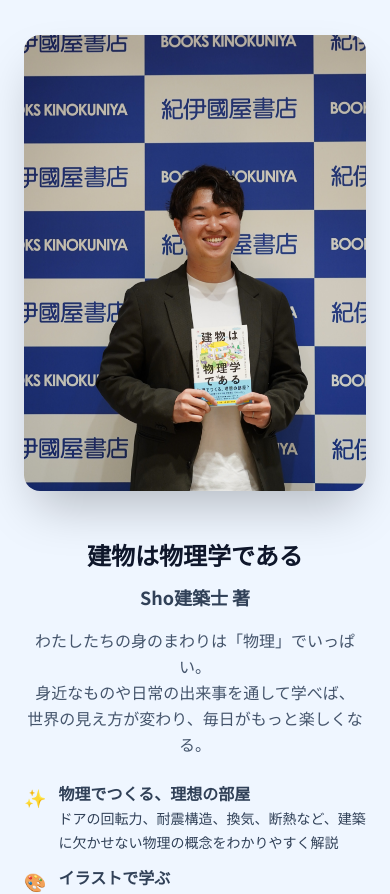
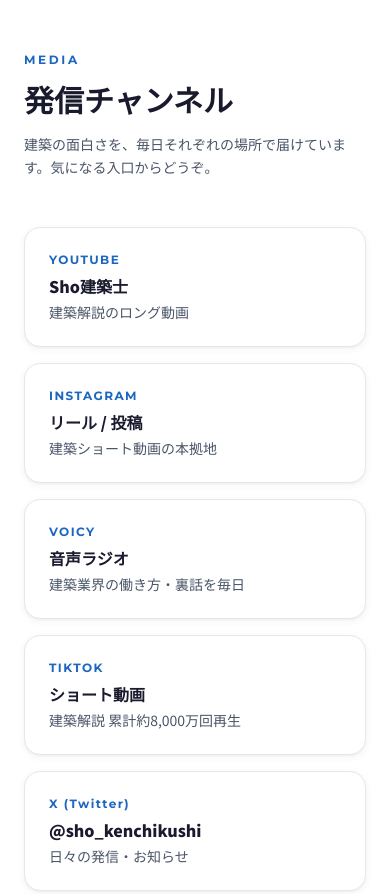
Before and after one commit to shonakamura345-creator/atapworks-ec, a Next.js app: page / in a window 390 px wide. Shown: the part 6740-7634 px from the top of the page. Built offline with nearby package versions, Linux system fonts and the light colour scheme; no server answers.

Commit message:
MEDIAセクション追加・SEO更新・既存セクションのデザイン統一

```diff
--- a/app/components/Header.tsx
+++ b/app/components/Header.tsx
@@ -70,6 +70,13 @@
             className="text-sm font-medium text-slate-700 hover:text-slate-900 cursor-pointer"
           >
             ABOUT
+          </a>
+          <a
+            href="#media"
+            onClick={(e) => handleAnchorClick(e, "#media")}
+            className="text-sm font-medium text-slate-700 hover:text-slate-900 cursor-pointer"
+          >
+            MEDIA
           </a>
           <a
             href="#news"
@@ -208,6 +215,13 @@
               ABOUT
             </a>
             <a
+              href="#media"
+              onClick={(e) => handleAnchorClick(e, "#media")}
+              className="py-3 text-sm font-medium text-slate-700 hover:text-slate-900 cursor-pointer"
+            >
+              MEDIA
+            </a>
+            <a
               href="#news"
               onClick={(e) => handleAnchorClick(e, "#news")}
               className="py-3 text-sm font-medium text-slate-700 hover:text-slate-900 cursor-pointer"
--- /dev/null
+++ b/app/components/MediaSection.tsx
@@ -0,0 +1,79 @@
+// 発信チャンネルのハブ
+const channels = [
+  {
+    label: "YOUTUBE",
+    name: "Sho建築士",
+    note: "建築解説のロング動画",
+    url: "https://www.youtube.com/@sho_kenchikushi",
+  },
+  {
+    label: "INSTAGRAM",
+    name: "リール / 投稿",
+    note: "建築ショート動画の本拠地",
+    url: "https://www.instagram.com/sho_kenchikushi/",
+  },
+  {
+    label: "VOICY",
+    name: "音声ラジオ",
+    note: "建築業界の働き方・裏話を毎日",
+    url: "https://voicy.jp/channel/3464",
+  },
+  {
+    label: "TIKTOK",
+    name: "ショート動画",
+    note: "建築解説 累計約8,000万回再生",
+    url: "https://www.tiktok.com/@kenchikushi_sho",
+  },
+  {
+    label: "X (Twitter)",
+    name: "@sho_kenchikushi",
+    note: "日々の発信・お知らせ",
+    url: "https://x.com/sho_kenchikushi",
+  },
+  {
+    label: "公式LINE",
+    name: "最新情報を受け取る",
+    note: "イベント・近くの開催を通知",
+    url: "https://lin.ee/nnqRfjX",
+  },
+];
+
+export default function MediaSection() {
+  return (
+    <section id="media" className="bg-surface py-24">
+      <div className="mx-auto max-w-6xl px-6">
+        <div className="mb-12 md:flex md:items-end md:justify-between md:gap-6">
+          <div>
+            <div className="eyebrow">MEDIA</div>
+            <h2 className="font-head mt-3 text-3xl font-bold text-ink md:text-4xl">
+              発信チャンネル
+            </h2>
+          </div>
+          <p className="mt-4 max-w-md text-sm leading-relaxed text-ink-sub md:mt-0">
+            建築の面白さを、毎日それぞれの場所で届けています。気になる入口からどうぞ。
+          </p>
+        </div>
+
+        <div className="grid gap-4 sm:grid-cols-2 lg:grid-cols-3">
+          {channels.map((c) => (
+            <a
+              key={c.label}
+              href={c.url}
+              target="_blank"
+              rel="noopener noreferrer"
+              className="group flex flex-col rounded-2xl border-soft bg-surface p-6 shadow-soft transition-all hover:-translate-y-0.5 hover:shadow-soft-md"
+            >
+              <div className="font-num text-xs font-bold tracking-[0.12em] text-ocean">
+                {c.label}
+              </div>
+              <h3 className="font-head mt-1.5 text-base font-bold text-ink">
+                {c.name}
+              </h3>
+              <p className="mt-1 text-sm text-ink-sub">{c.note}</p>
+            </a>
+          ))}
+        </div>
+      </div>
+    </section>
+  );
+}
--- a/app/layout.tsx
+++ b/app/layout.tsx
@@ -22,20 +22,24 @@
 });
 
 export const metadata: Metadata = {
-  title: "Sho建築士 オンラインストア | 書籍『建物は物理学である』出版記念",
-  description: "書籍『建物は物理学である』の出版記念特設サイト。建築と物理学の関係を深く探求した書籍とオリジナルグッズを販売。全国ツアースケジュールも掲載。",
-  keywords: "建築, 物理学, 書籍, Sho建築士, 建物は物理学である, オンラインストア",
+  title: "Sho建築士 公式サイト | 建築を、動画・SNS・旅で伝える一級建築士",
+  description:
+    "一級建築士Sho建築士（中村奨）の公式サイト。建築動画の制作、企業SNS運用、建築ツアー、登壇・監修のご依頼はこちらから。TikTok累計約8,000万回再生・SNS総フォロワー15万人超。書籍『建物は物理学である』も販売中。",
+  keywords:
+    "Sho建築士, 中村奨, 一級建築士, 建築動画, SNS運用代行, 建築ツアー, 登壇, 建物は物理学である",
   openGraph: {
-    title: "Sho建築士 オンラインストア",
-    description: "書籍『建物は物理学である』の出版記念特設サイト",
+    title: "Sho建築士 公式サイト",
+    description:
+      "建築動画・SNS運用・建築ツアー・登壇のご依頼はこちら。誰もが憧れる建築業界を目指して。",
     type: "website",
     locale: "ja_JP",
-    siteName: "Sho建築士 オンラインストア",
+    siteName: "Sho建築士",
   },
   twitter: {
     card: "summary_large_image",
-    title: "Sho建築士 オンラインストア",
-    description: "書籍『建物は物理学である』の出版記念特設サイト",
+    title: "Sho建築士 公式サイト",
+    description:
+      "建築を、動画・SNS・旅で伝える一級建築士。仕事・コラボのご相談はこちらから。",
   },
 };
 
--- a/app/page.tsx
+++ b/app/page.tsx
@@ -10,6 +10,7 @@
 import WorksSection from "./components/WorksSection";
 import ResultsSection from "./components/ResultsSection";
 import AboutSection from "./components/AboutSection";
+import MediaSection from "./components/MediaSection";
 import ContactForm from "./components/ContactForm";
 
 export default function Home() {
@@ -28,9 +29,12 @@
       {/* ABOUT（Sho建築士について） */}
       <AboutSection />
 
+      {/* MEDIA（発信チャンネル） */}
+      <MediaSection />
+
 
       {/* 本の紹介セクション */}
-      <section className="min-h-screen flex items-center bg-blue-50 py-20">
+      <section className="min-h-screen flex items-center bg-base py-20">
         <div className="mx-auto max-w-6xl px-6">
           <div className="grid md:grid-cols-2 gap-12 items-center">
             {/* 左側：本の表紙画像エリア */}
@@ -53,7 +57,7 @@
             {/* 右側：タイトルと説明 */}
             <div className="text-center md:text-left">
               <div className="mb-6">
-                <h2 className="text-2xl md:text-3xl font-bold text-slate-900 mb-3">
+                <h2 className="font-head text-2xl md:text-3xl font-bold text-ink mb-3">
                   建物は物理学である
                 </h2>
                 <p className="text-lg font-semibold text-slate-700 mb-4">
@@ -90,7 +94,7 @@
               </div>
               <a
                 href="#goods"
-                className="inline-block rounded-xl bg-blue-600 px-8 py-4 font-semibold text-white hover:bg-blue-700 transition-colors text-lg"
+                className="btn-ocean inline-block px-8 py-4 font-semibold text-lg"
               >
                 書籍を購入する
               </a>
@@ -105,7 +109,7 @@
       {/* SCHEDULE セクション */}
       <section id="schedule" className="min-h-screen flex items-center bg-white py-20">
         <div className="mx-auto max-w-3xl px-6 w-full">
-          <h2 className="text-4xl font-bold text-slate-900 mb-16 text-center">
+          <h2 className="font-head text-4xl font-bold text-ink mb-16 text-center">
             SCHEDULE
           </h2>
           <div className="space-y-1">
@@ -287,7 +291,7 @@
       {/* GOODS セクション */}
       <section id="goods" className="min-h-screen bg-white py-20">
         <div className="mx-auto max-w-6xl px-6">
-          <h2 className="text-4xl font-bold text-slate-900 mb-12 text-center">
+          <h2 className="font-head text-4xl font-bold text-ink mb-12 text-center">
             GOODS
           </h2>
 
@@ -337,7 +341,7 @@
       </section>
 
       {/* GAME セクション */}
-      <section id="game" className="min-h-screen bg-blue-50 py-20">
+      <section id="game" className="min-h-screen bg-base py-20">
         <div className="mx-auto max-w-6xl px-2 md:px-6">
           <RunningGame />
         </div>
```
